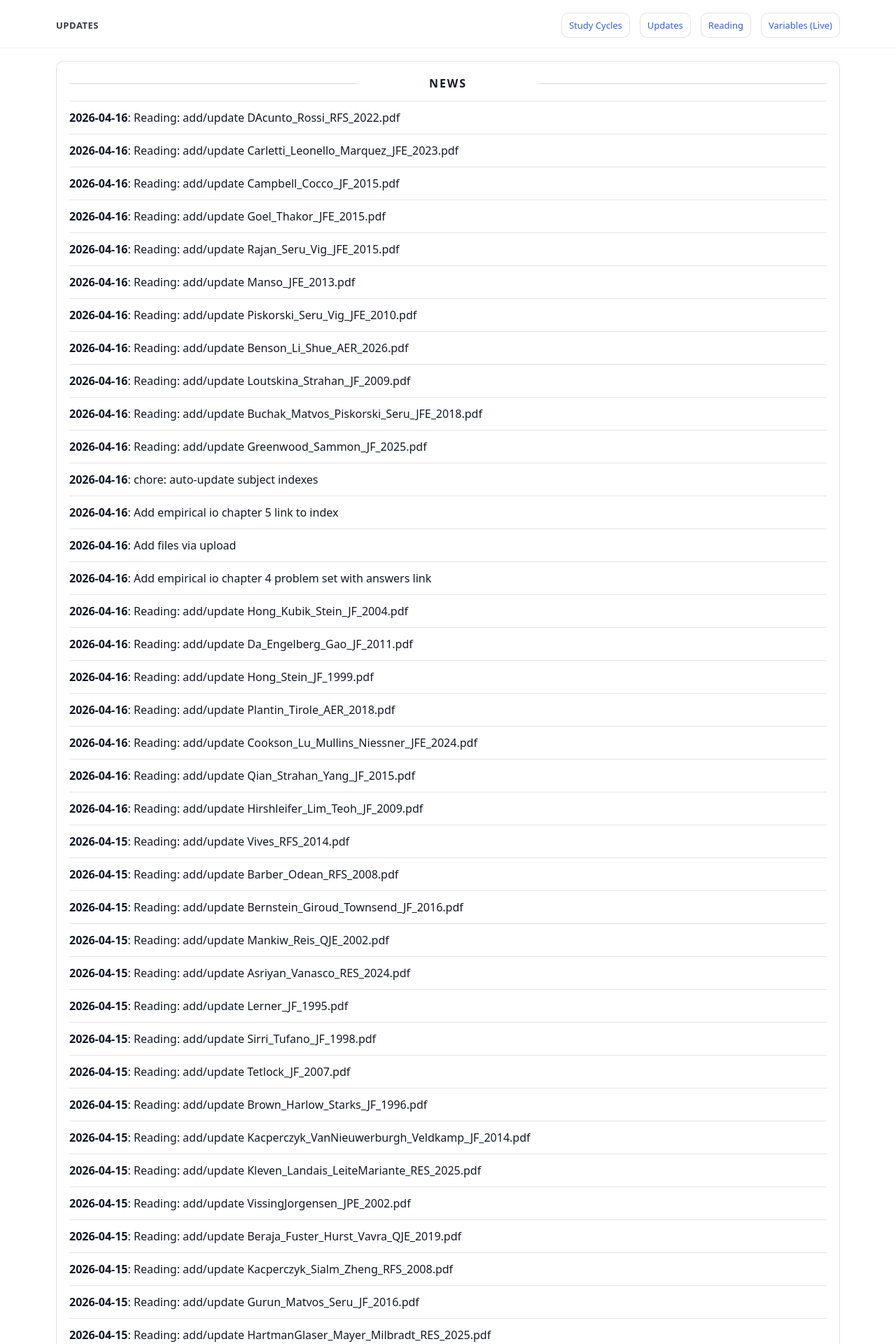
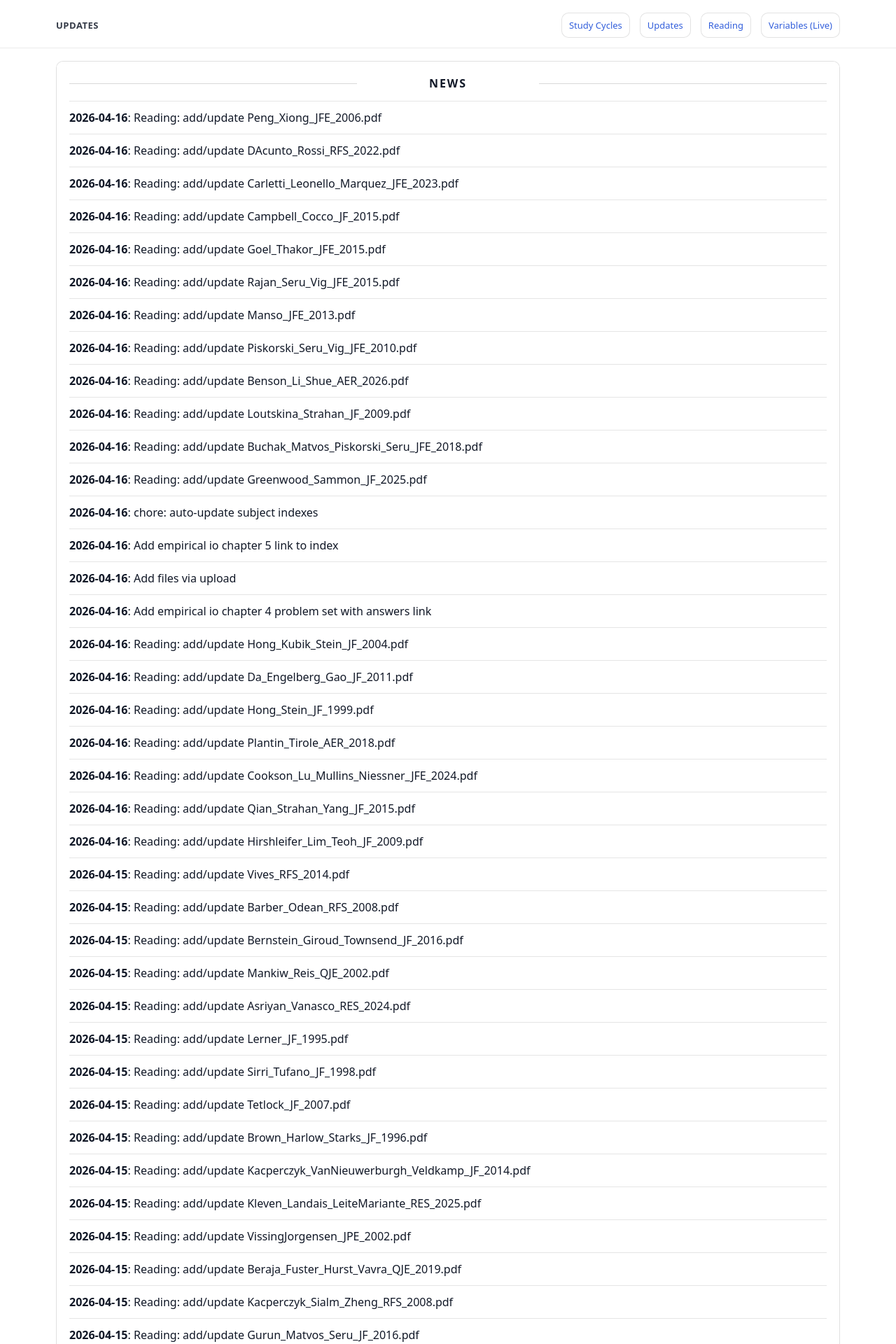
Before and after one commit to yaxinzn/study-archive, a Jekyll site: the page built from updates/index.md, in a window 1280 px wide. Shown: the top 1920 px of the page at 70% size. Built offline with Jekyll 4.4.1, drawn with Linux system fonts in a browser that asks for light colours; some of the changed text lies outside the part shown.

Commit message:
chore: update NEWS feed

```diff
--- a/_data/news.yml
+++ b/_data/news.yml
@@ -1,4 +1,7 @@
 # Auto-generated update history (sorted newest -> oldest). Do not edit manually.
+- ts: "1776340165"
+  date: "2026-04-16"
+  title: "Reading: add/update Peng_Xiong_JFE_2006.pdf"
 - ts: "1776339274"
   date: "2026-04-16"
   title: "Reading: add/update DAcunto_Rossi_RFS_2022.pdf"
```
